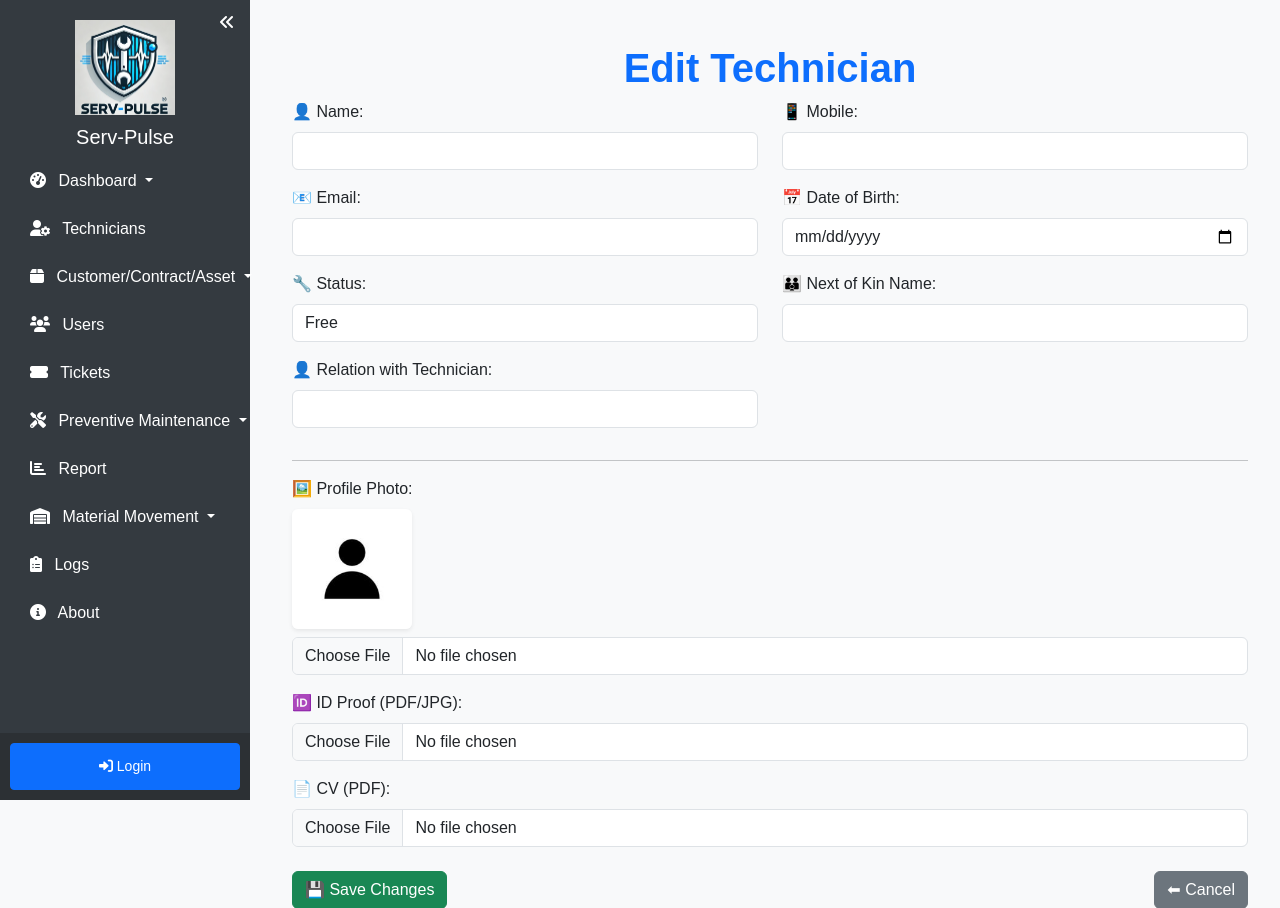
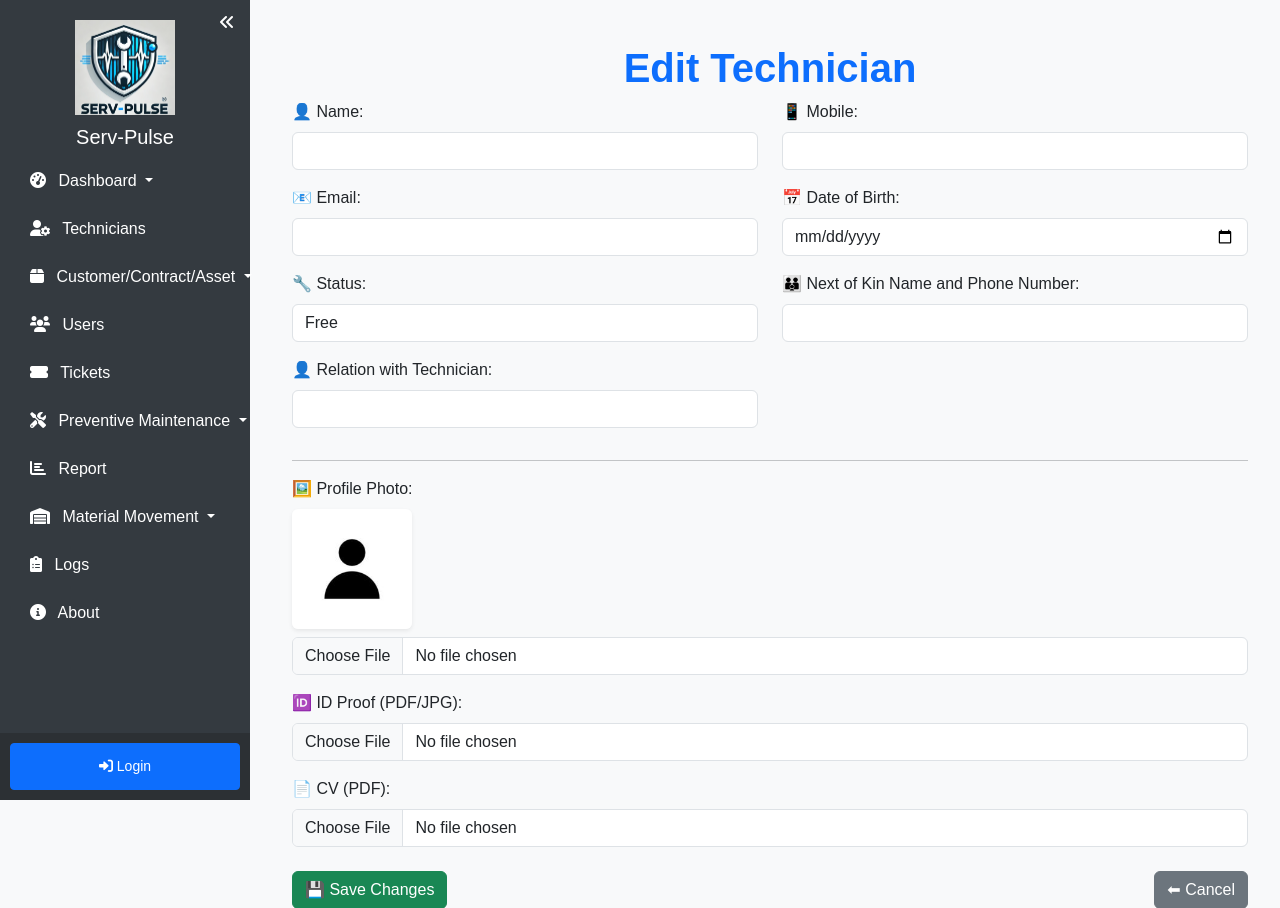
Before and after one commit to dev-saifar/servicepulse, a Python web app: template app/templates/technicians/edit.html in a window 1280 px wide. Shown: the top 908 px of the page. Run offline with Jinja, Linux system fonts and the light colour scheme; the template is opened without the code that fills it, so the values that code supplies are empty.

Commit message:
changes local

```diff
--- a/app/templates/technicians/edit.html
+++ b/app/templates/technicians/edit.html
@@ -32,7 +32,7 @@
 
             <!-- Next of Kin Section -->
             <div class="col-md-6 mb-3">
-                <label class="form-label">👪 Next of Kin Name:</label>
+                <label class="form-label">👪 Next of Kin Name and Phone Number:</label>
                 <input type="text" class="form-control" name="next_of_kin" value="{{ technician.next_of_kin or '' }}">
             </div>
             <div class="col-md-6 mb-3">
```
